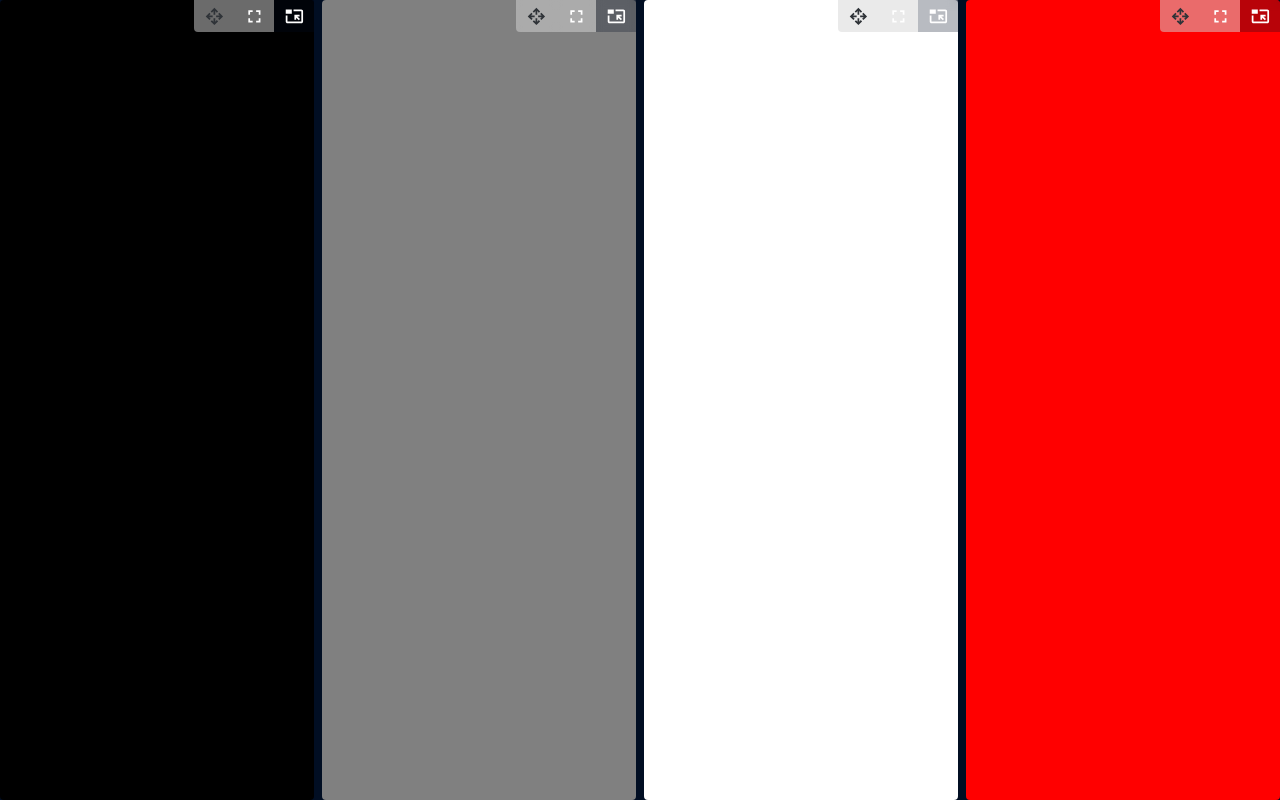
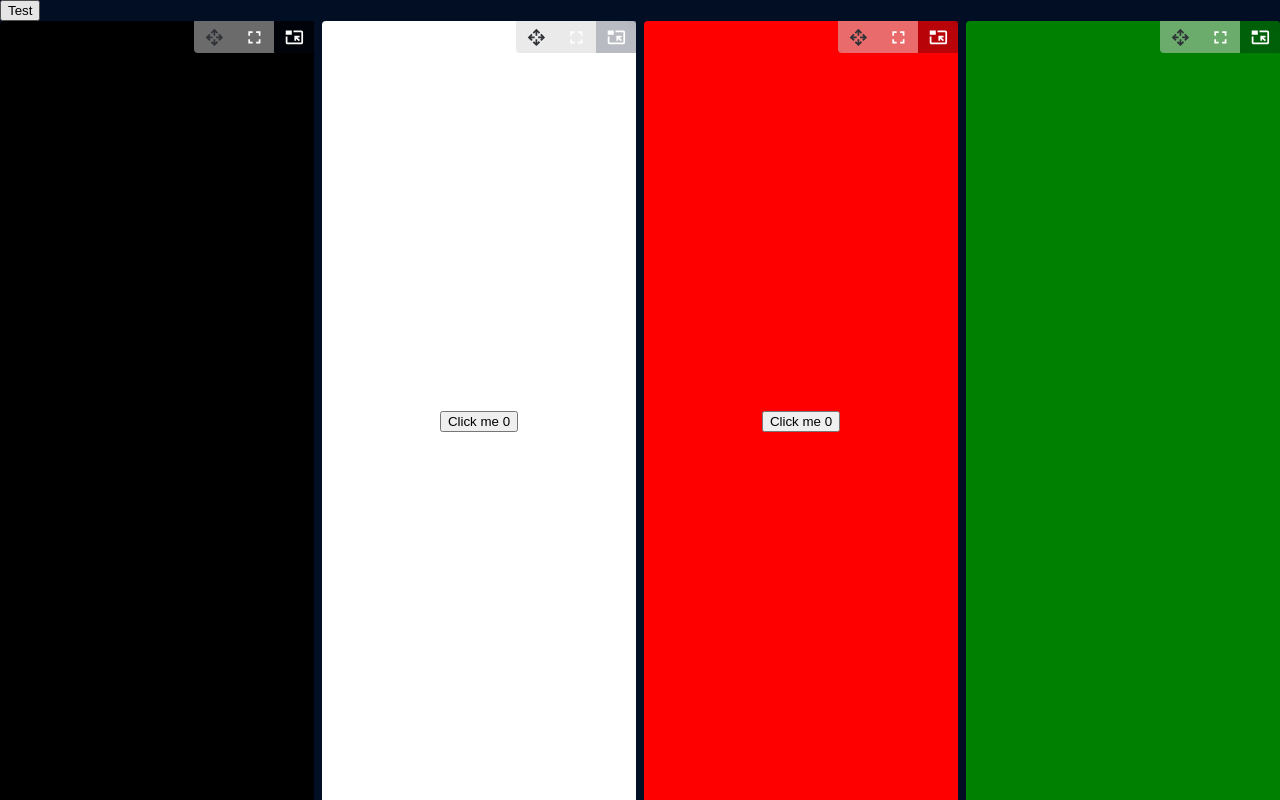
Before and after one commit to JuanGarcia0323/smart-layout, a React (Vite) app: page / in a window 1280 px wide. Built offline with nearby package versions, Linux system fonts and the light colour scheme.

Commit message:
customLayout

```diff
--- a/lib/components/layout/Logic.tsx
+++ b/lib/components/layout/Logic.tsx
@@ -35,7 +35,7 @@ const convertChildrenToElementContainer = (
   return newObject;
 };
 
-const Logic = ({ children, id }: IPropsComponentLayout) => {
+const Logic = ({ children, id, customLayout }: IPropsComponentLayout) => {
   const [layout, setLayout] = useState<dynamicLayout>([]);
   const [elements, setElements] = useState<IElementContainer[]>([]);
 
@@ -72,8 +72,19 @@ const Logic = ({ children, id }: IPropsComponentLayout) => {
     if (!storedLayout) {
       return;
     }
-    const customLayot: dynamicLayout = JSON.parse(storedLayout);
-    const originalElementLayout: dynamicLayout = customLayot.filter(
+    if (
+      children &&
+      Array.isArray(children) &&
+      customLayout &&
+      customLayout.length > 0 &&
+      customLayout.filter((e) => e.id < 300).length <= children.length
+    ) {
+      localStorage.setItem(id, JSON.stringify(customLayout));
+      setLayout(customLayout);
+      return;
+    }
+    const parsedLayout: dynamicLayout = JSON.parse(storedLayout);
+    const originalElementLayout: dynamicLayout = parsedLayout.filter(
       (e) => e.id < 300
     );
     if (
@@ -85,8 +96,8 @@ const Logic = ({ children, id }: IPropsComponentLayout) => {
       localStorage.removeItem(id);
       return;
     }
-    setLayout(customLayot);
-  }, [children, id]);
+    setLayout(parsedLayout);
+  }, [children, customLayout, id]);
 
   return { layout, setLayout, elements, startLayout };
 };
--- a/lib/components/layout/component-layout.tsx
+++ b/lib/components/layout/component-layout.tsx
@@ -18,12 +18,14 @@ export function ComponentLayout({
   id,
   hideMenuBar,
   limitMovement,
+  customLayout,
 }: IPropsComponentLayout) {
   const { layout, setLayout, elements, startLayout } = Logic({
     children,
     id,
     hideMenuBar,
     limitMovement,
+    customLayout,
   });
 
   return (
--- a/lib/interfaces/Layout.ts
+++ b/lib/interfaces/Layout.ts
@@ -1,4 +1,5 @@
 import { ReactNode } from "react";
+import { dynamicLayout } from ".";
 
 type posibleMovement = "horizontal" | "vertical";
 
@@ -7,6 +8,7 @@ interface IPropsComponentLayout {
   id: string;
   hideMenuBar?: boolean;
   limitMovement?: posibleMovement;
+  customLayout?: dynamicLayout;
 }
 
 export type { IPropsComponentLayout, posibleMovement };
--- a/src/App.tsx
+++ b/src/App.tsx
@@ -1,5 +1,53 @@
+import { useState } from "react";
 import { ComponentLayout } from "../lib/main";
+import { dynamicLayout } from "../lib/interfaces";
+import TestCounter from "./TestCounter";
 function App() {
+  const [layout, setLayout] = useState<dynamicLayout>();
+  const [counter, setCounter] = useState(0);
+
+  const twoByTwo = () => {
+    const newLayout: dynamicLayout = [
+      {
+        id: 1697032849065,
+        key: "1697032849065",
+        orientation: "vertical",
+        parentId: -1,
+      },
+      {
+        id: 1,
+        key: "1starting-layout",
+        orientation: "horizontal",
+        parentId: 1697032849065,
+      },
+      {
+        id: 0,
+        key: "0starting-layout",
+        orientation: "horizontal",
+        parentId: 1697032849065,
+      },
+      {
+        id: 2,
+        key: "2starting-layout",
+        orientation: "horizontal",
+        parentId: 1697032205830,
+      },
+      {
+        id: 1697032205830,
+        key: "1697032205830",
+        orientation: "vertical",
+        parentId: -1,
+      },
+      {
+        id: 3,
+        key: "3starting-layout",
+        orientation: "horizontal",
+        parentId: 1697032205830,
+      },
+    ];
+    setLayout(newLayout);
+  };
+
   return (
     <div
       style={{
@@ -9,6 +57,9 @@ function App() {
         overflow: "hidden",
       }}
     >
+      <button className="" onClick={twoByTwo}>
+        Test
+      </button>
       <div
         style={{
           width: "100%",
@@ -18,11 +69,26 @@ function App() {
           gap: 8,
         }}
       >
-        <ComponentLayout id="starting-layout">
-          <div style={{ width: "100%", height: "100%", background: "black" }} />
-          <div style={{ width: "100%", height: "100%", background: "gray" }} />
-          <div style={{ width: "100%", height: "100%", background: "white" }} />
-          <div style={{ width: "100%", height: "100%", background: "red" }} />
+        <ComponentLayout id="starting-layout" customLayout={layout}>
+          <div
+            style={{ width: "100%", height: "100%", background: "black" }}
+          ></div>
+          <TestCounter />
+          <div
+            style={{
+              width: "100%",
+              height: "100%",
+              background: "red",
+              display: "flex",
+              alignItems: "center",
+              justifyContent: "center",
+            }}
+          >
+            <button onClick={() => setCounter(counter + 1)}>
+              Click me {counter}
+            </button>
+          </div>
+          <div style={{ width: "100%", height: "100%", background: "green" }} />
         </ComponentLayout>
       </div>
     </div>
--- /dev/null
+++ b/src/TestCounter.tsx
@@ -0,0 +1,22 @@
+import { useState } from "react";
+const TestCounter = () => {
+  const [counter, setCounter] = useState(0);
+  return (
+    <div
+      style={{
+        width: "100%",
+        height: "100%",
+        background: "white",
+        display: "flex",
+        alignItems: "center",
+        justifyContent: "center",
+      }}
+    >
+      <button onClick={() => setCounter(counter + 1)}>
+        Click me {counter}
+      </button>
+    </div>
+  );
+};
+
+export default TestCounter;
```
Also changed, not shown: 2 other files (tests, documents, lock files or other folders).
